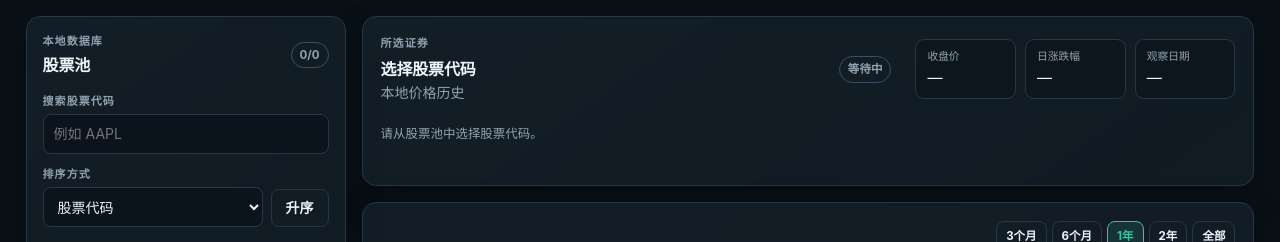
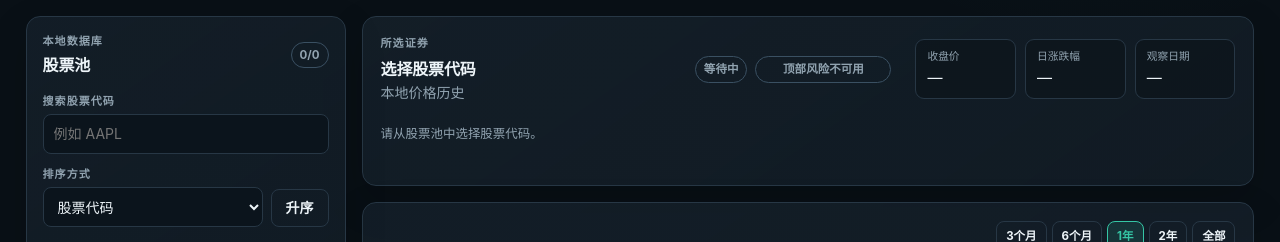
Before and after one commit to YingHREN/Quant_Research, a Flask app: page / in a window 1280 px wide. Shown: the part 201-443 px from the top of the page. Run offline with Flask 3, Linux system fonts and the light colour scheme; data that the repository does not hold is empty; some libraries are stand-ins or nearby versions.

Commit message:
feat: show latest TOPRISK state badge

```diff
--- a/web/static/css/dashboard.css
+++ b/web/static/css/dashboard.css
@@ -176,6 +176,24 @@ h2 { margin-bottom: 0; font-size: 1rem; letter-spacing: -0.01em; }
   font-size: 0.72rem;
   font-weight: 700;
 }
+.security-state-group {
+  display: flex;
+  flex-wrap: wrap;
+  gap: 8px;
+  align-items: center;
+  justify-content: flex-end;
+}
+.top-risk-badge {
+  min-width: 8.5rem;
+  text-align: center;
+  white-space: nowrap;
+}
+.top-risk-badge[data-tone="watch"] { border-color: #f7d154; color: #f7d154; }
+.top-risk-badge[data-tone="high"] { border-color: #fb923c; color: #fb923c; }
+.top-risk-badge[data-tone="confirmed"] { border-color: var(--danger); color: var(--danger); }
+.top-risk-badge[data-tone="fading"] { border-color: #f2bd5d; color: #f2bd5d; }
+.top-risk-badge[data-tone="inactive"],
+.top-risk-badge[data-tone="low"] { border-color: var(--accent); color: var(--accent); }
 
 .sort-controls {
   display: grid;
--- a/web/static/js/i18n.js
+++ b/web/static/js/i18n.js
@@ -67,6 +67,15 @@ const messages = {
     "security.unknownDate": "未知日期",
     "security.unavailableUntilUniverse": "本地股票池加载完成前无法查看股票研究。",
     "security.warningAria": "数据质量警告",
+    "topRisk.badge.unavailable": "顶部风险不可用",
+    "topRisk.badge.value": "顶部风险 {score} · {state}",
+    "topRisk.state.inactive": "未触发",
+    "topRisk.state.low": "低风险",
+    "topRisk.state.watch": "观察",
+    "topRisk.state.high": "高风险",
+    "topRisk.state.confirmed": "已确认",
+    "topRisk.state.fading": "风险衰减中",
+    "topRisk.state.unavailable": "不可用",
     "warning.missing_benchmark": "缺少基准数据",
     "warning.inactive_ticker": "非活跃股票代码",
     "warning.stale_ticker": "股票数据陈旧",
@@ -933,6 +942,15 @@ const messages = {
     "security.unknownDate": "an unknown date",
     "security.unavailableUntilUniverse": "Stock research is unavailable until the local universe loads.",
     "security.warningAria": "Data quality warnings",
+    "topRisk.badge.unavailable": "Top risk unavailable",
+    "topRisk.badge.value": "Top risk {score} · {state}",
+    "topRisk.state.inactive": "Inactive",
+    "topRisk.state.low": "Low risk",
+    "topRisk.state.watch": "Watch",
+    "topRisk.state.high": "High risk",
+    "topRisk.state.confirmed": "Confirmed",
+    "topRisk.state.fading": "Risk fading",
+    "topRisk.state.unavailable": "Unavailable",
     "warning.missing_benchmark": "missing benchmark",
     "warning.inactive_ticker": "inactive ticker",
     "warning.stale_ticker": "stale ticker",
--- a/web/templates/index.html
+++ b/web/templates/index.html
@@ -97,7 +97,11 @@
           <p class="eyebrow" data-i18n="security.eyebrow">Selected security</p>
           <div class="security-title-row">
             <h2 id="selected-ticker" data-i18n="security.selectTicker">Select a ticker</h2>
-            <span id="security-state" class="state-badge" data-i18n="security.state.waiting">Waiting</span>
+            <div class="security-state-group">
+              <span id="security-state" class="state-badge" data-i18n="security.state.waiting">Waiting</span>
+              <span id="top-risk-state" class="state-badge top-risk-badge" data-tone="unavailable"
+                    data-i18n="topRisk.badge.unavailable">Top risk unavailable</span>
+            </div>
           </div>
           <p id="company-label" class="secondary-copy" data-i18n="security.localHistory">Local price history</p>
         </div>
```
Also changed, not shown: tests/dashboard_runtime.mjs (+52 -1 lines), tests/test_web_assets.py (+16 -0 lines), web/static/js/app.js (+33 -0 lines).
